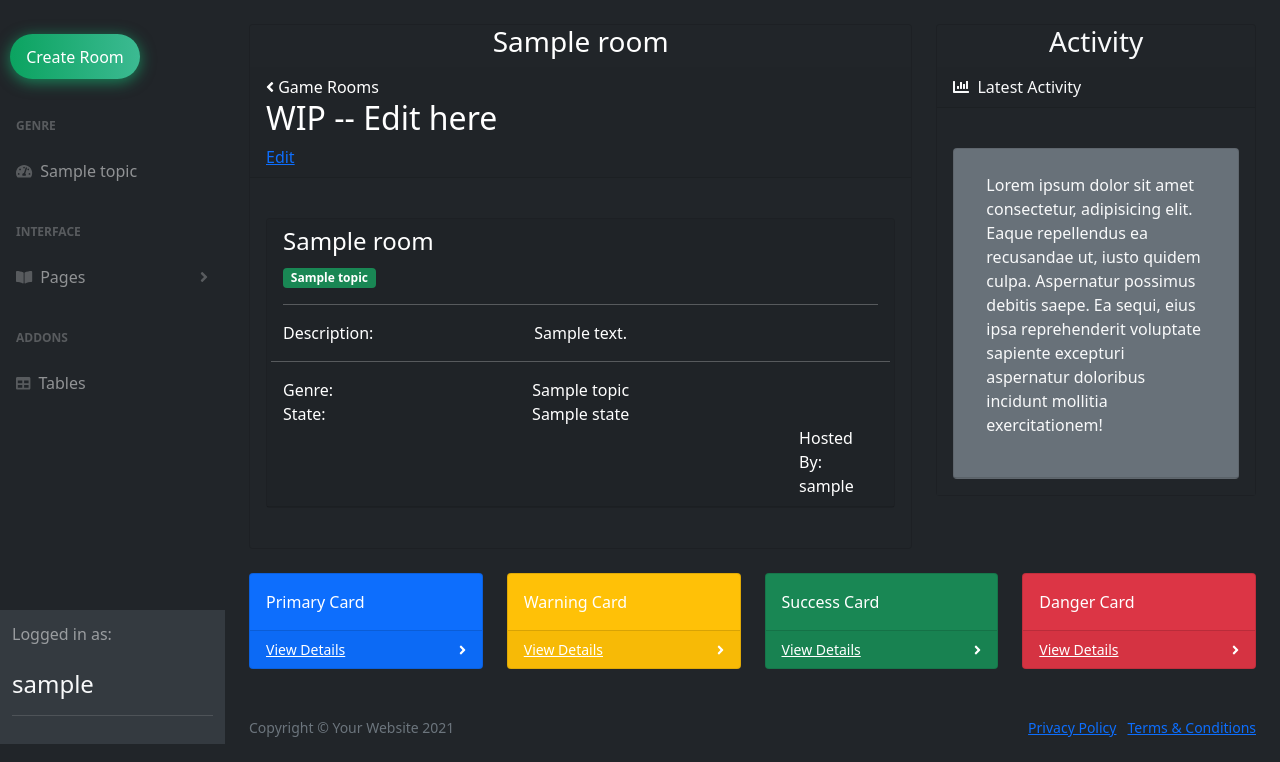
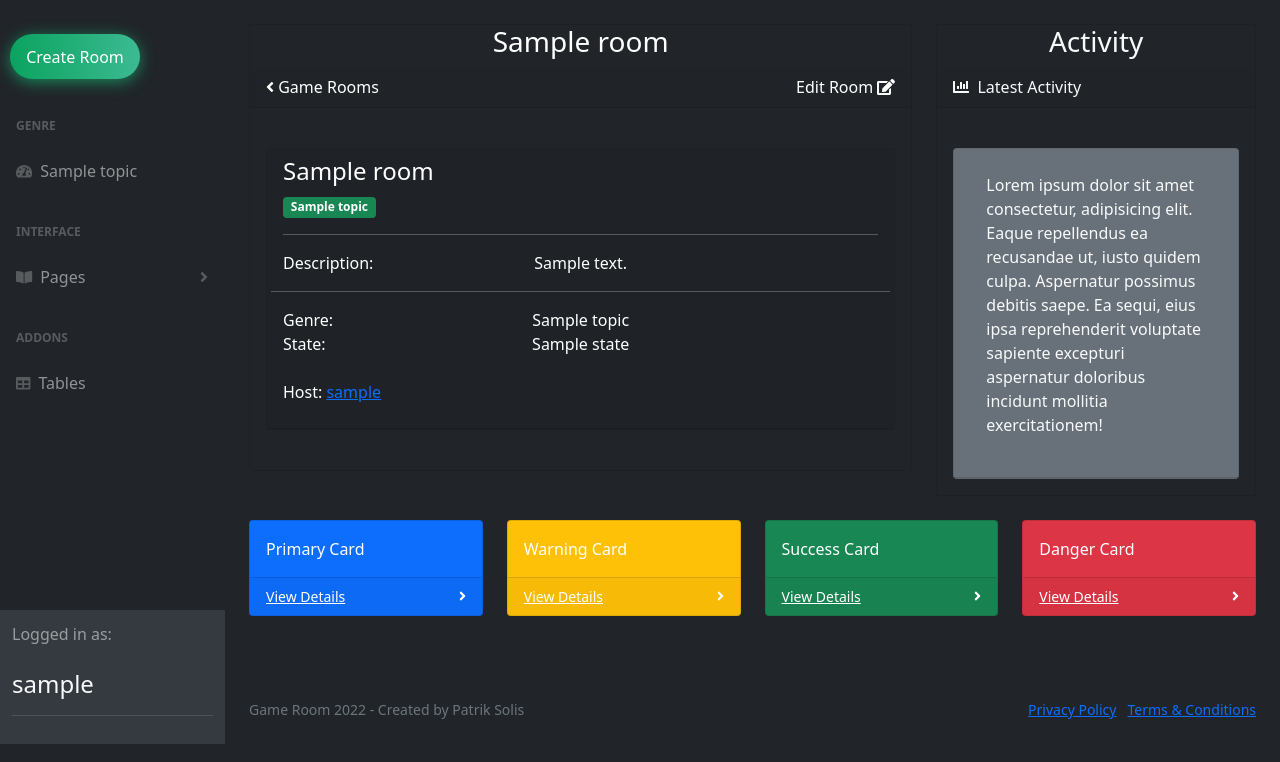
Before and after one commit to Ario124/Game_Room, a Django app: page /room/1/ in a window 1280 px wide. Shown: the part 56-818 px from the top of the page. Run offline with Django 3.2, Linux system fonts and the light colour scheme; a user stored in the database is signed in; tables that the repository leaves empty hold one stand-in row (values such as "Sample post").

Commit message:
Updated room.html, added edit option for the room owner and profile link

```diff
--- a/base/templates/base/room.html
+++ b/base/templates/base/room.html
@@ -10,22 +10,19 @@
                     <div class="bg-dark text-white card mb-4">
                         <h3 class="text-center">{{room.name}}</h3>
                         <div class="card-header">
-                            <a class="btn_home" href="{% url 'home' %}"><i class="fas fa-angle-left"> </i> Game Rooms</a>
-                            <h2>WIP -- Edit here</h2>
-                            <a href="{% url 'update-room' room.id %}">Edit</a>
+                            <div class="d-flex justify-content-between">
+                                <div class=""><a class="btn_home" href="{% url 'home' %}"><i class="fas fa-angle-left"> </i> Game Rooms</a></div>
+                                {% if room.host == request.user %}
+                                <div class=""><a class="btn_edit" href="{% url 'update-room' room.id %}">Edit Room <i class="fa fa-edit"></i></a></div>
+                                {% endif %}
+                            </div>
                         </div>
                         <div class="card-body"><canvas id="myAreaChart" width="100%" height="10"></canvas>
-
-
                                 <div class="bg-dark card mb-4">
                                     <div class="card-header">
-
-                                            <div class="row">
-                                                <div class="col-lg-10">
-                                                    <h4>{{room.name}}</h4>
-                                                </div>
-                                        </a>
-                                        <div class="">
+                                        <div class="col-lg-10">
+                                            <h4>{{room.name}}</h4>
+                                        </div>
                                             <span class="badge bg-success">{{room.topic}}</span>
                                             <hr>
                                             <div class="row">
@@ -55,27 +52,11 @@
                                                     {{room.state}}
                                                 </div>
                                             </div>
-
-                                        </div>
-                                        <div class="container">
-                                            <div class="row">
-                                              <div class="col">
-
-                                              </div>
-                                              <div class="col-md-auto">
-
-                                              </div>
-                                              <div class="col col-lg-2">
-                                                Hosted By: {{room.host}}
-                                              </div>
+                                            <div class="col-lg-10 pt-4">
+                                                <p>Host: <a href="{% url 'user-profile' room.host.id %}">{{room.host}}</a></p>
                                             </div>
-                                          </div>
-
-                                    </div>
                                     </div>
                                 </div>
-
-
                         </div>
                     </div>
                 </div>
@@ -100,8 +81,6 @@
                     </div>
                 </div>
             </div>
-
-
 
             <div class="row">
                 <div class="col-xl-3 col-md-6">
@@ -146,7 +125,7 @@
     <footer class="py-4 bg-dark mt-auto">
         <div class="container-fluid px-4">
             <div class="d-flex align-items-center justify-content-between small">
-                <div class="text-muted">Copyright &copy; Your Website 2021</div>
+                <div class="text-muted">Game Room 2022 - Created by Patrik Solis</div>
                 <div>
                     <a href="#">Privacy Policy</a>
                     &middot;
--- a/base/views.py
+++ b/base/views.py
@@ -110,7 +110,6 @@ def userProfile(request, pk):
 def createRoom(request):
     genre = Topic.objects.all()
     state = State.objects.all()
-    form = RoomForm()
 
     if request.method == 'POST':
 
@@ -133,7 +132,7 @@ def createRoom(request):
         return redirect('home')
 
 
-    context = {'form':form, 'genre': genre, 'state': state}
+    context = {'genre': genre, 'state': state}
     return render(request, 'base/room_form.html', context)
 
 
--- a/static/styles/style.css
+++ b/static/styles/style.css
@@ -275,12 +275,12 @@ body {
   box-shadow: 0 3px 15px 0 rgba(23, 168, 108, 0.75);
 }
 
-.btn_home {
+.btn_home, .btn_edit {
   text-decoration: none;
   color: #fff;
 }
 
-.btn_home:hover {
+.btn_home:hover, .btn_edit:hover {
   color: rgba(37, 247, 103, 0.9);
 }
 
```
Also changed, not shown: base/templates/base/room_form.html (+5 -5 lines).
